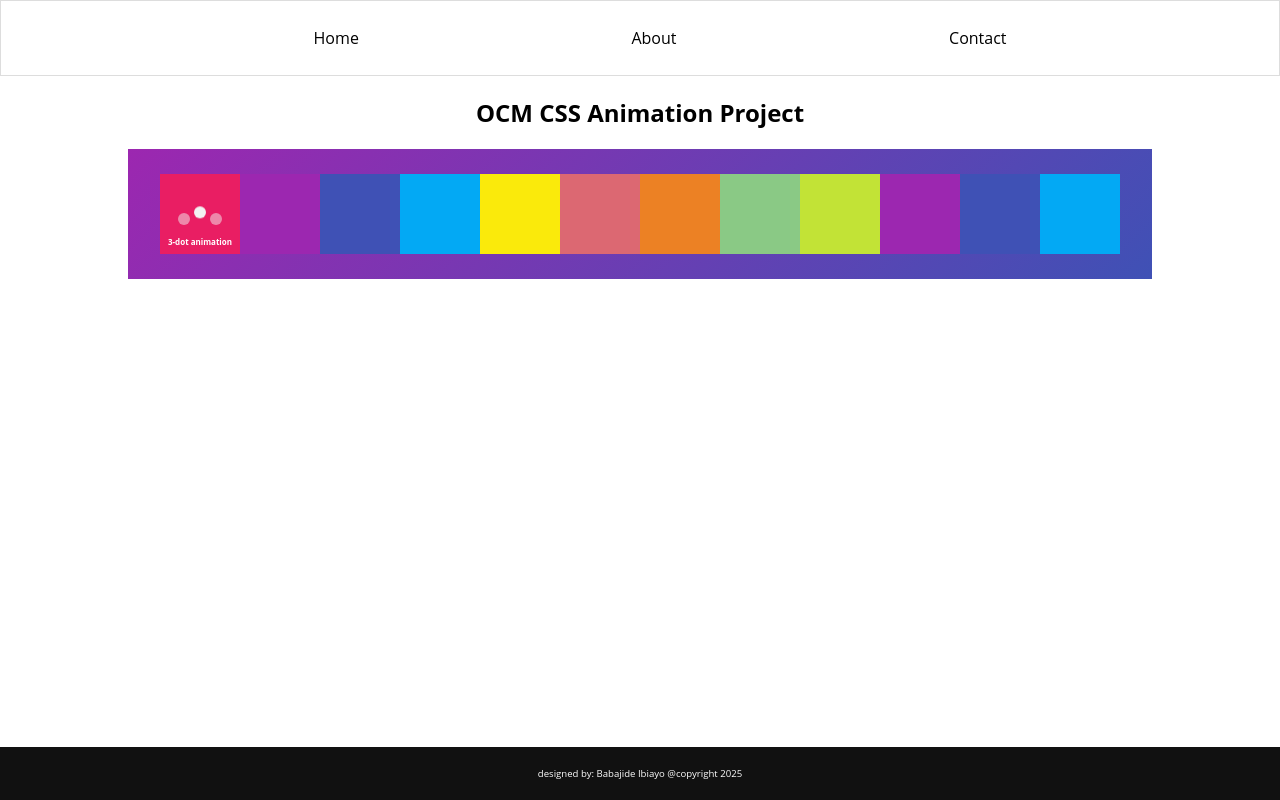
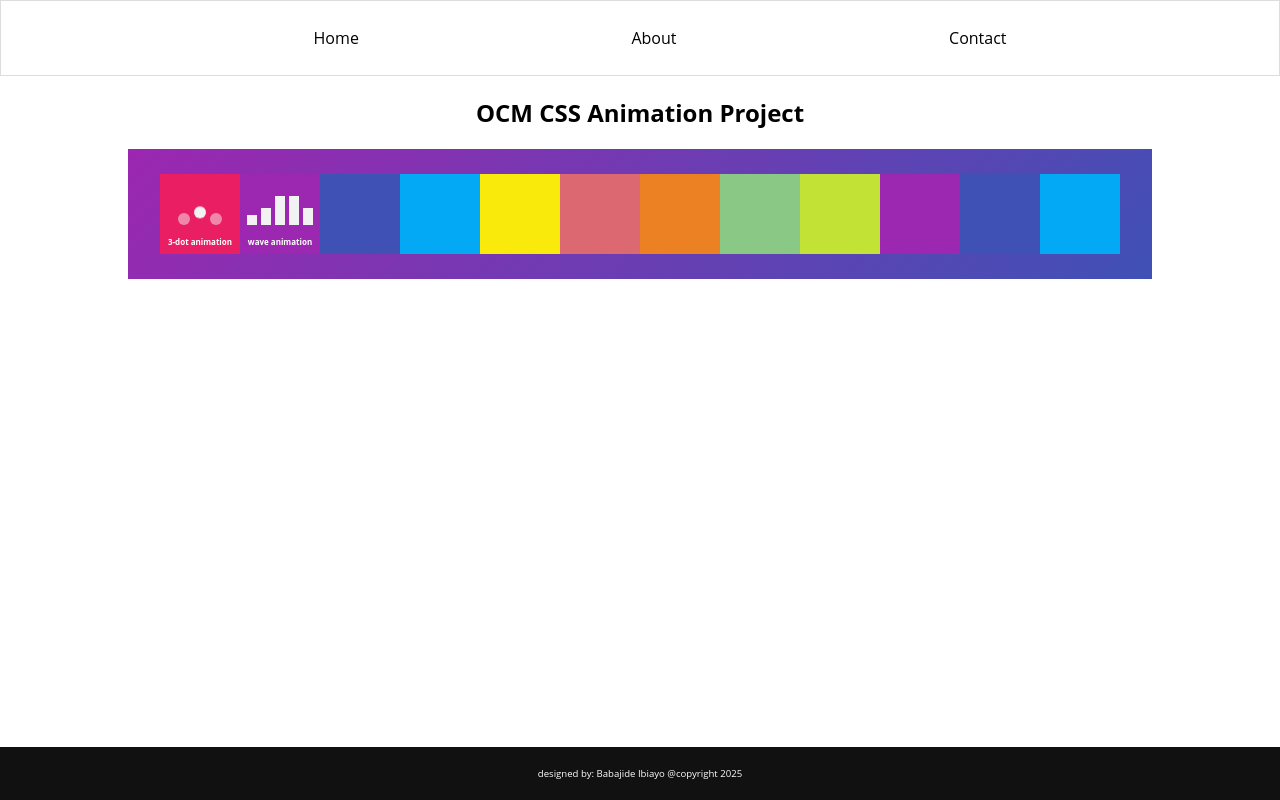
Before and after one commit to spyda247/CSSAnimations, a plain HTML site: page CapstoneProject/index.html in a window 1280 px wide. Drawn offline with Linux system fonts and the light colour scheme; a web font is replaced by a local one.

Commit message:
added wave animation

```diff
--- a/CapstoneProject/index.html
+++ b/CapstoneProject/index.html
@@ -29,7 +29,16 @@
         </div>
         <h2>3-dot animation</h2>
       </div>
-      <div class="box"></div>
+      <div class="box">
+        <div class="animation">
+          <div class="wave"></div>
+          <div class="wave"></div>
+          <div class="wave"></div>
+          <div class="wave"></div>
+          <div class="wave"></div>
+        </div>
+        <h2>wave animation</h2>
+      </div>
       <div class="box"></div>
       <div class="box"></div>
       <div class="box"></div>
--- a/CapstoneProject/style.css
+++ b/CapstoneProject/style.css
@@ -1,3 +1,7 @@
+* {
+  --white: #f2f2f2
+}
+
 @font-face {
   font-family: 'Open Sans';
   src: url('./fonts/OpenSans-VariableFont_wdth,wght.ttf') format('truetype-variations');
@@ -123,11 +127,11 @@ p {
 
 /* Add animation styles here */
 
-/* Box 1 */
+/* 3 dots animation*/
 .dot {
   width: 12px;
   height: 12px;
-  background: #f2f2f2;
+  background: var(--white);
   border-radius: 50%;
   display: inline-block;
   animation: bounce 1s ease-in-out infinite;
@@ -147,3 +151,32 @@ p {
     opacity: 100;
   }
 }
+
+/* wave animation */
+.wave {
+  width: 10px;
+  height: 10px;
+  display:  inline-block;
+  background: var(--white);
+  animation: waveAnim 1s ease-in-out infinite;
+}
+.wave:nth-child(2) {
+  animation-delay: 0.2s;
+}
+.wave:nth-child(3) {
+  animation-delay: 0.4s;
+}
+.wave:nth-child(4) {
+  animation-delay: 0.6s;
+}
+.wave:nth-child(5) {
+  animation-delay: 0.8s;
+}
+@keyframes waveAnim {
+  0%, 100% {
+    height: 10px;
+  }
+  50% {
+    height: 30px;
+  }
+}
```
